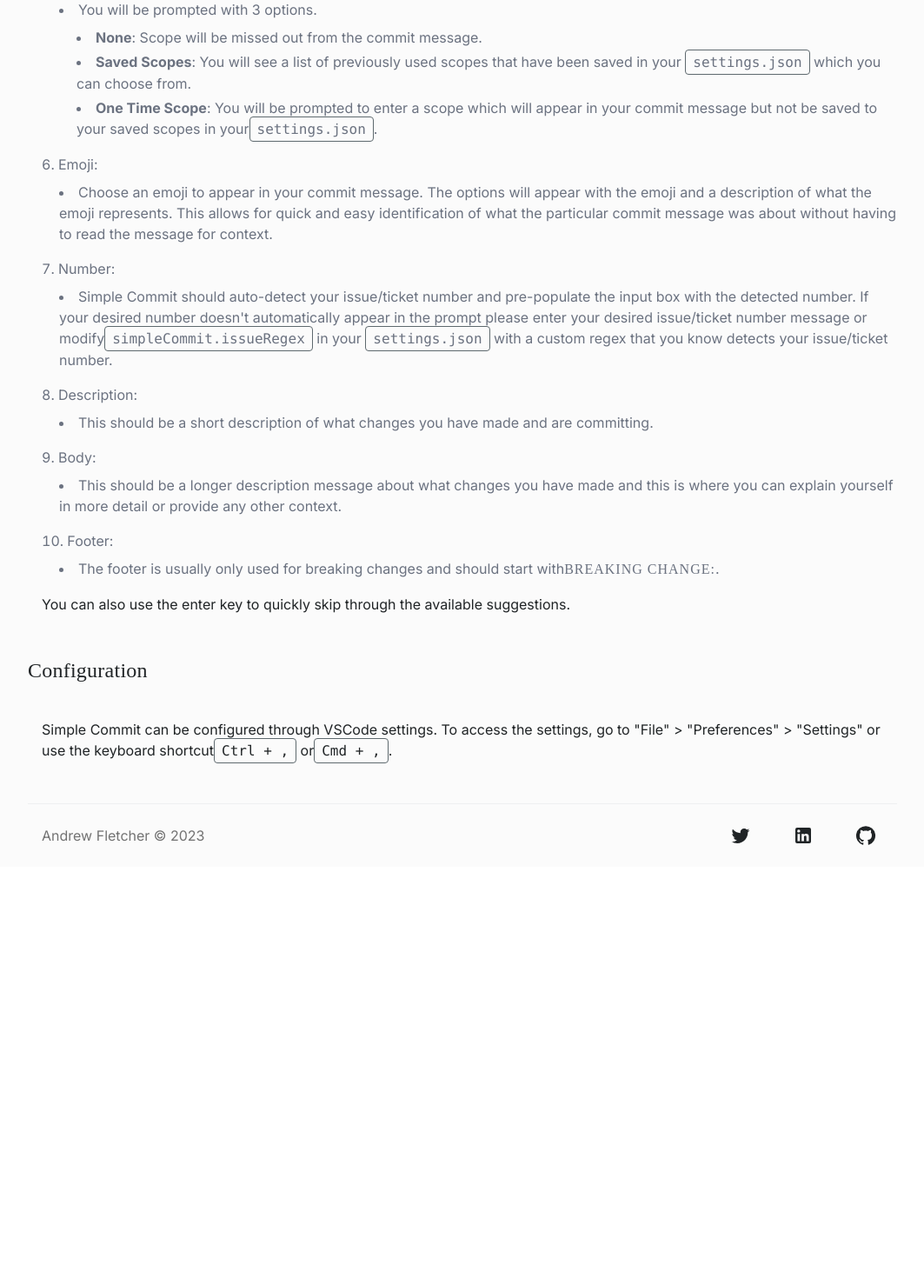
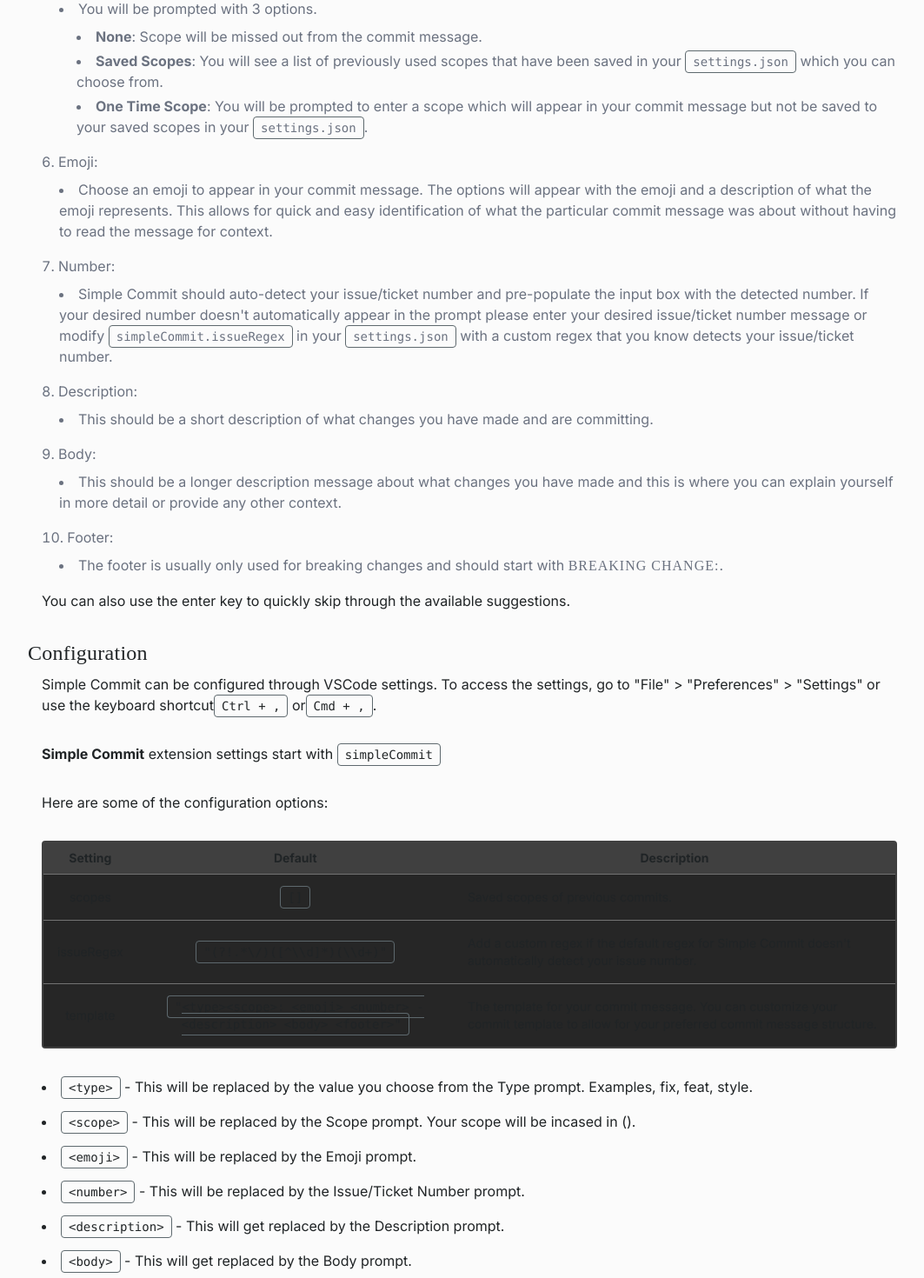
Before and after one commit to fletch-r/personal, a React (Vite) app: page /simple-commit in a window 1280 px wide. Shown: the part 1100-2570 px from the top of the page at 87% size, without its empty margins (108-1171 px from the left). Before the commit the page ends 2097 px from the top, so only its background shows below. Built offline with nearby package versions, Linux system fonts and the light colour scheme.

Commit message:
docs: :memo:  - Completed documentation for Simple Commit

```diff
--- a/src/pages/SimpleCommit.tsx
+++ b/src/pages/SimpleCommit.tsx
@@ -1,4 +1,5 @@
 import GitHubIcon from '@mui/icons-material/GitHub';
+import Code from '../components/Code';
 
 function SimpleCommit() {
   return (
@@ -17,9 +18,7 @@
 
       <article className="flex flex-col gap-8 w-full">
         <h4>
-          Simple Commit is a VSCode extension that simplifies the commit process
-          for developers. It provides an easy-to-use interface for writing commit messages
-          and includes some useful features to help ensure consistent and meaningful commit messages.
+          Simple Commit is a VSCode extension that simplifies the commit process for developers. It provides an easy-to-use interface for writing commit messages and includes some useful features to help ensure consistent and meaningful commit messages.
         </h4>
 
         <figure>
@@ -27,17 +26,14 @@
           <ul className="space-y-2 text-gray-500 list-disc list-inside dark:text-gray-200 pl-4">
             <li>Provides simple input boxes or selection boxes for writing commit messages.</li>
             <li>
-              If you're committing without having any changes staged. Simple Commit will first prompt you to select
-              what file(s) you wish to stage.
+              If you're committing without having any changes staged. Simple Commit will first prompt you to select what file(s) you wish to stage.
             </li>
             <li>Automatically detects and suggests issue numbers from your current branch.</li>
             <li>
-              Supports common commit message formats, such as the
-              <a href="https://www.conventionalcommits.org/en/v1.0.0/">Conventional Commits</a> specification.
+              Supports common commit message formats, such as the <a href="https://www.conventionalcommits.org/en/v1.0.0/">Conventional Commits</a> specification.
             </li>
             <li>
-              Supports <a href="https://github.com/carloscuesta/gitmoji">Gitmoji</a>. Add an emoji to your commit
-              message for easy and quick identification of the commit type.
+              Supports <a href="https://github.com/carloscuesta/gitmoji">Gitmoji</a>. Add an emoji to your commit message for easy and quick identification of the commit type.
             </li>
           </ul>
         </figure>
@@ -54,10 +50,7 @@
                   icon.
                 </li>
                 <li>
-                  Open the command palette in VSCode (usually with
-                  <code className="border rounded px-2 border-steal-500 py-1">Ctrl + Shift + P</code>
-                  or <code className="border rounded px-2 border-steal-500 py-1">Cmd + Shift + P</code>),
-                  type "Simple Commit" and select the appropriate command.
+                  Open the command palette in VSCode (usually with <Code>Ctrl + Shift + P</Code> or <Code>Cmd + Shift + P</Code>), type "Simple Commit" and select the appropriate command.
                 </li>
               </ul>
               If you have a custom template in your settings the following steps may be out of order.
@@ -74,9 +67,7 @@
               Choose Changes to Stage:
               <ul className="pl-5 mt-2 space-y-1 list-disc list-inside">
                 <li>
-                  If you haven't staged any commits the first prompt will be a multi-select prompt asking you to
-                  select one or more files to stage for this commit. If you have already staged changes then this
-                  step will be skipped.
+                  If you haven't staged any commits the first prompt will be a multi-select prompt asking you to select one or more files to stage for this commit. If you have already staged changes then this step will be skipped.
                 </li>
               </ul>
             </li>
@@ -84,8 +75,7 @@
               Type:
               <ul className="pl-5 mt-2 space-y-1 list-disc list-inside">
                 <li>
-                  Choose the type of commit you're making. For example, <span>fix</span> which would be selected for
-                  bug fix type commits.
+                  Choose the type of commit you're making. For example, <span>fix</span> which would be selected for bug fix type commits.
                 </li>
               </ul>
             </li>
@@ -99,14 +89,10 @@
                       <b>None</b>: Scope will be missed out from the commit message.
                     </li>
                     <li>
-                      <b>Saved Scopes</b>: You will see a list of previously used scopes that have been saved in
-                      your <code className="border rounded px-2 border-steal-500 py-1">settings.json</code> which
-                      you can choose from.
+                      <b>Saved Scopes</b>: You will see a list of previously used scopes that have been saved in your <Code>settings.json</Code> which you can choose from.
                     </li>
                     <li>
-                      <b>One Time Scope</b>: You will be prompted to enter a scope which will appear in your commit
-                      message but not be saved to your saved scopes in your
-                      <code className="border rounded px-2 border-steal-500 py-1">settings.json</code>.
+                      <b>One Time Scope</b>: You will be prompted to enter a scope which will appear in your commit message but not be saved to your saved scopes in your <Code>settings.json</Code>.
                     </li>
                   </ul>
                 </li>
@@ -116,9 +102,7 @@
               Emoji:
               <ul className="pl-5 mt-2 space-y-1 list-disc list-inside">
                 <li>
-                  Choose an emoji to appear in your commit message. The options will appear with the emoji and a
-                  description of what the emoji represents. This allows for quick and easy identification of what
-                  the particular commit message was about without having to read the message for context.
+                  Choose an emoji to appear in your commit message. The options will appear with the emoji and a description of what the emoji represents. This allows for quick and easy identification of what the particular commit message was about without having to read the message for context.
                 </li>
               </ul>
             </li>
@@ -126,12 +110,7 @@
               Number:
               <ul className="pl-5 mt-2 space-y-1 list-disc list-inside">
                 <li>
-                  Simple Commit should auto-detect your issue/ticket number and pre-populate the input box with the
-                  detected number. If your desired number doesn't automatically appear in the prompt please enter
-                  your desired issue/ticket number message or modify
-                  <code className="border rounded px-2 border-steal-500 py-1">simpleCommit.issueRegex</code> in
-                  your <code className="border rounded px-2 border-steal-500 py-1">settings.json</code> with a
-                  custom regex that you know detects your issue/ticket number.
+                  Simple Commit should auto-detect your issue/ticket number and pre-populate the input box with the detected number. If your desired number doesn't automatically appear in the prompt please enter your desired issue/ticket number message or modify <Code>simpleCommit.issueRegex</Code> in your <Code>settings.json</Code> with a custom regex that you know detects your issue/ticket number.
                 </li>
               </ul>
             </li>
@@ -145,8 +124,7 @@
               Body:
               <ul className="pl-5 mt-2 space-y-1 list-disc list-inside">
                 <li>
-                  This should be a longer description message about what changes you have made and this is where you
-                  can explain yourself in more detail or provide any other context.
+                  This should be a longer description message about what changes you have made and this is where you can explain yourself in more detail or provide any other context.
                 </li>
               </ul>
             </li>
@@ -154,24 +132,95 @@
               Footer:
               <ul className="pl-5 mt-2 space-y-1 list-disc list-inside">
                 <li>
-                  The footer is usually only used for breaking changes and should start with
-                  <span>BREAKING CHANGE:</span>.
+                  The footer is usually only used for breaking changes and should start with <span>BREAKING CHANGE:</span>.
                 </li>
               </ul>
             </li>
           </ol>
-          <p className="pl-4 my-4">
+          <p className="pl-4 mt-4">
             You can also use the enter key to quickly skip through the available suggestions.
           </p>
         </figure>
 
-        <h2 className="text-2xl font-cals mb-2">Configuration</h2>
-        <p className="pl-4">
-          Simple Commit can be configured through VSCode settings. To access the settings, go to
-          "File" {'>'} "Preferences" {'>'} "Settings" or use the keyboard shortcut
-          <code className="border rounded px-2 border-steal-500 py-1">Ctrl + ,</code> or
-          <code className="border rounded px-2 border-steal-500 py-1">Cmd + ,</code>.
-        </p>
+        <div>
+          <h2 className="text-2xl font-cals mb-2">Configuration</h2>
+
+          <div className="flex flex-col gap-8 pl-4">
+            <p>
+              Simple Commit can be configured through VSCode settings. To access the settings, go to
+              "File" {'>'} "Preferences" {'>'} "Settings" or use the keyboard shortcut
+              <Code>Ctrl + ,</Code> or
+              <Code>Cmd + ,</Code>.
+            </p>
+
+            <div>
+              <b>Simple Commit</b> extension settings start with <Code>simpleCommit</Code>
+            </div>
+
+            <p>Here are some of the configuration options:</p>
+
+            <section className="border-2 rounded border-neutral-700 bg-neutral-800">
+              <table className="w-full">
+                <thead className="border-b border-neutral-500 bg-neutral-700">
+                  <tr>
+                    <th className="py-2 text-sm">Setting</th>
+                    <th className="py-2 text-sm">Default</th>
+                    <th className="py-2 text-sm">Description</th>
+                  </tr>
+                </thead>
+                <tbody className="divide-y divide-neutral-500 bg-neutral-800">
+                  <tr>
+                    <td className="text-center p-4 text-sm">scopes</td>
+                    <td className="p-4 text-sm text-center">
+                      <Code>[]</Code>
+                    </td>
+                    <td className="p-4 text-sm">Saved scopes of previous commits.</td>
+                  </tr>
+                  <tr>
+                    <td className="text-center p-4 text-sm">issueRegex</td>
+                    <td className="text-center p-4 text-sm">
+                      <Code>"(?!.*\/)([^\\d]*)(\\d+)"</Code>
+                    </td>
+                    <td className="p-4 text-sm">Add a custom regex if the default regex for Simple Commit doesn't automatically detect your issue number.</td>
+                  </tr>
+                  <tr>
+                    <td className="text-center p-4 text-sm">template</td>
+                    <td className="text-center p-4 text-sm">
+                      <Code>{'"<type><scope>: <emoji> <number> - <description>\n\n<body>\n\n<footer>"'}</Code>
+                    </td>
+                    <td className="p-4 text-sm">The template for your commit message. You can customize your commit template to allow for your preferred commit message structure.</td>
+                  </tr>
+                </tbody>
+              </table>
+            </section>
+
+            <section>
+              <ul>
+                <li className="mb-4 list-disc list-inside">
+                  <Code>{'<type>'}</Code> - This will be replaced by the value you choose from the Type prompt. Examples, fix, feat, style.
+                </li>
+                <li className="mb-4 list-disc list-inside">
+                  <Code>{'<scope>'}</Code> - This will be replaced by the Scope prompt. Your scope will be incased in ().
+                </li>
+                <li className="mb-4 list-disc list-inside">
+                  <Code>{'<emoji>'}</Code> - This will be replaced by the Emoji prompt.
+                </li>
+                <li className="mb-4 list-disc list-inside">
+                  <Code>{'<number>'}</Code> - This will be replaced by the Issue/Ticket Number prompt.
+                </li>
+                <li className="mb-4 list-disc list-inside">
+                  <Code>{'<description>'}</Code> - This will get replaced by the Description prompt.
+                </li>
+                <li className="mb-4 list-disc list-inside">
+                  <Code>{'<body>'}</Code> - This will get replaced by the Body prompt.
+                </li>
+                <li className="list-disc list-inside">
+                  <Code>{'<footer>'}</Code> - This will get replaced by the Footer prompt.
+                </li>
+              </ul>
+            </section>
+          </div>
+        </div>
       </article>
     </section>
   )
```
